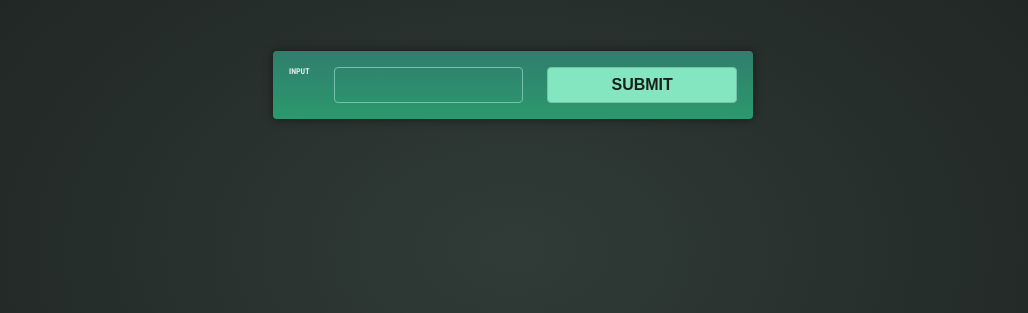
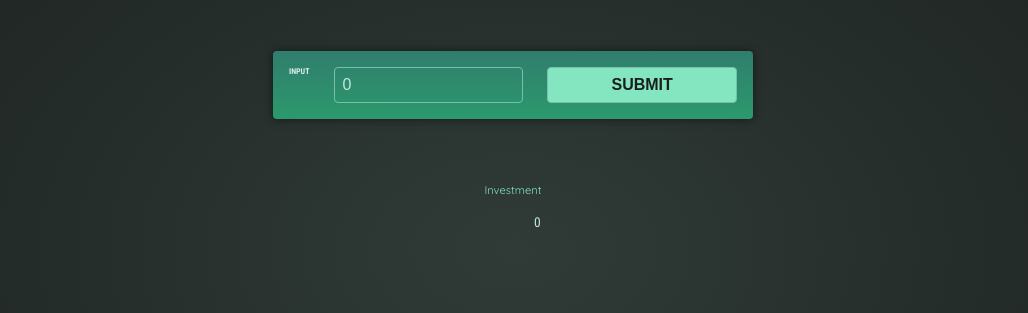
Before and after one commit to neb-dev/angular2, an Angular app: page / in a window 1280 px wide. Both pictures are taken after a click on the button "SUBMIT". Shown: the part 175-488 px from the top of the page, without its empty margins (127-1155 px from the left). Built offline with nearby package versions, Linux system fonts and the light colour scheme.

Commit message:
adds investments handling to investment-results component, fixed bug in template

```diff
--- a/src/app/app.component.html
+++ b/src/app/app.component.html
@@ -1,5 +1,6 @@
 <main>
   <app-header />
-  <app-user-input (userInput)="handleUserInput($event)" />
+  <app-user-input (userInput)="addInvestment($event)" />
+  <app-investment-results [investments]="investments" />
 </main>
 <router-outlet />
--- a/src/app/app.component.ts
+++ b/src/app/app.component.ts
@@ -2,15 +2,25 @@ import { Component } from '@angular/core';
 import { RouterOutlet } from '@angular/router';
 import { HeaderComponent } from './header/header.component';
 import { UserInputComponent } from './user-input/user-input.component';
+import { InvestmentResultsComponent } from './investment-results/investment-results.component';
 
 @Component({
   selector: 'app-root',
-  imports: [RouterOutlet, HeaderComponent, UserInputComponent],
+  imports: [
+    RouterOutlet,
+    HeaderComponent,
+    UserInputComponent,
+    InvestmentResultsComponent,
+  ],
   templateUrl: './app.component.html',
   styleUrl: './app.component.css',
 })
 export class AppComponent {
-  handleUserInput(amount: string) {
+  investments: number[] = [];
+
+  addInvestment(amount: number) {
+    this.investments.push(amount);
     console.log(amount);
+    console.log(this.investments);
   }
 }
--- a/src/app/investment-results/investment-results.component.html
+++ b/src/app/investment-results/investment-results.component.html
@@ -1 +1,12 @@
-<p>investment-results works!</p>
+<table>
+  <thead>
+    Investment
+  </thead>
+  <tbody>
+    @for (investment of investments(); track investment) {
+    <tr>
+      <td>{{ investment }}</td>
+    </tr>
+    }
+  </tbody>
+</table>
--- a/src/app/investment-results/investment-results.component.ts
+++ b/src/app/investment-results/investment-results.component.ts
@@ -1,11 +1,11 @@
-import { Component } from '@angular/core';
+import { Component, input } from '@angular/core';
 
 @Component({
   selector: 'app-investment-results',
   imports: [],
   templateUrl: './investment-results.component.html',
-  styleUrl: './investment-results.component.css'
+  styleUrl: './investment-results.component.css',
 })
 export class InvestmentResultsComponent {
-
+  investments = input<number[]>();
 }
--- a/src/app/user-input/user-input.component.html
+++ b/src/app/user-input/user-input.component.html
@@ -1,7 +1,7 @@
 <form (ngSubmit)="submitUserInput()">
   <div class="input-group">
     <label for="amount">Input</label>
-    <input id="amount" type="text" name="amount" [(ngModel)]="amount" />
+    <input id="amount" type="number" name="amount" [(ngModel)]="amount" />
     <button type="submit">Submit</button>
   </div>
 </form>
--- a/src/app/user-input/user-input.component.ts
+++ b/src/app/user-input/user-input.component.ts
@@ -8,8 +8,8 @@ import { FormsModule } from '@angular/forms';
   styleUrl: './user-input.component.css',
 })
 export class UserInputComponent {
-  amount = '';
-  userInput = output<string>();
+  amount = 0;
+  userInput = output<number>();
   submitUserInput() {
     this.userInput.emit(this.amount);
   }
--- a/src/investment-results.ts
+++ b/src/investment-results.ts
@@ -2,7 +2,7 @@
 // e.g., integrate it into a service or component
 // You may need to tweak it, depending on where and how you use it
 
-function calculateInvestmentResults() {
+export function calculateInvestmentResults() {
   const annualData = [];
   let investmentValue = initialInvestment;
 
```
